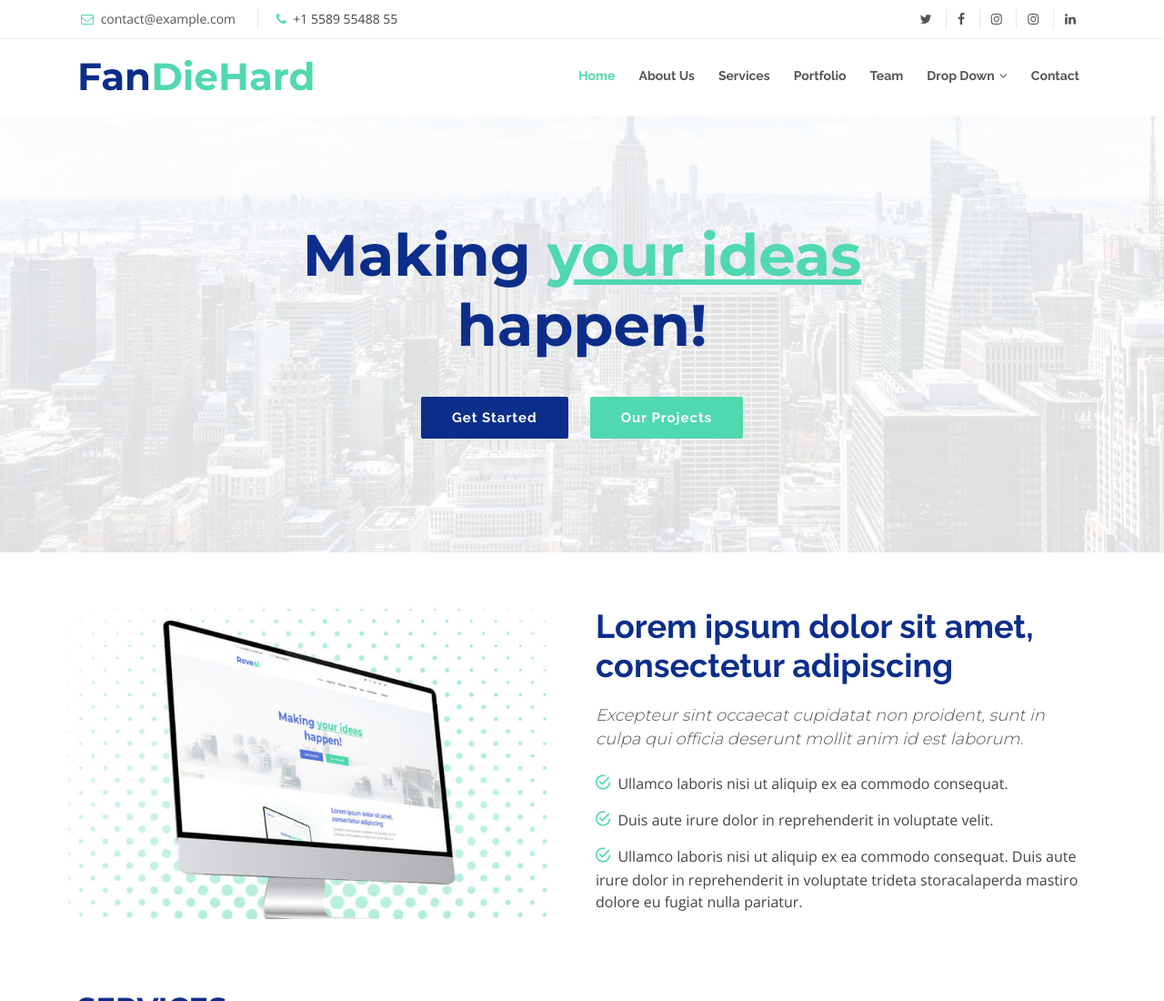
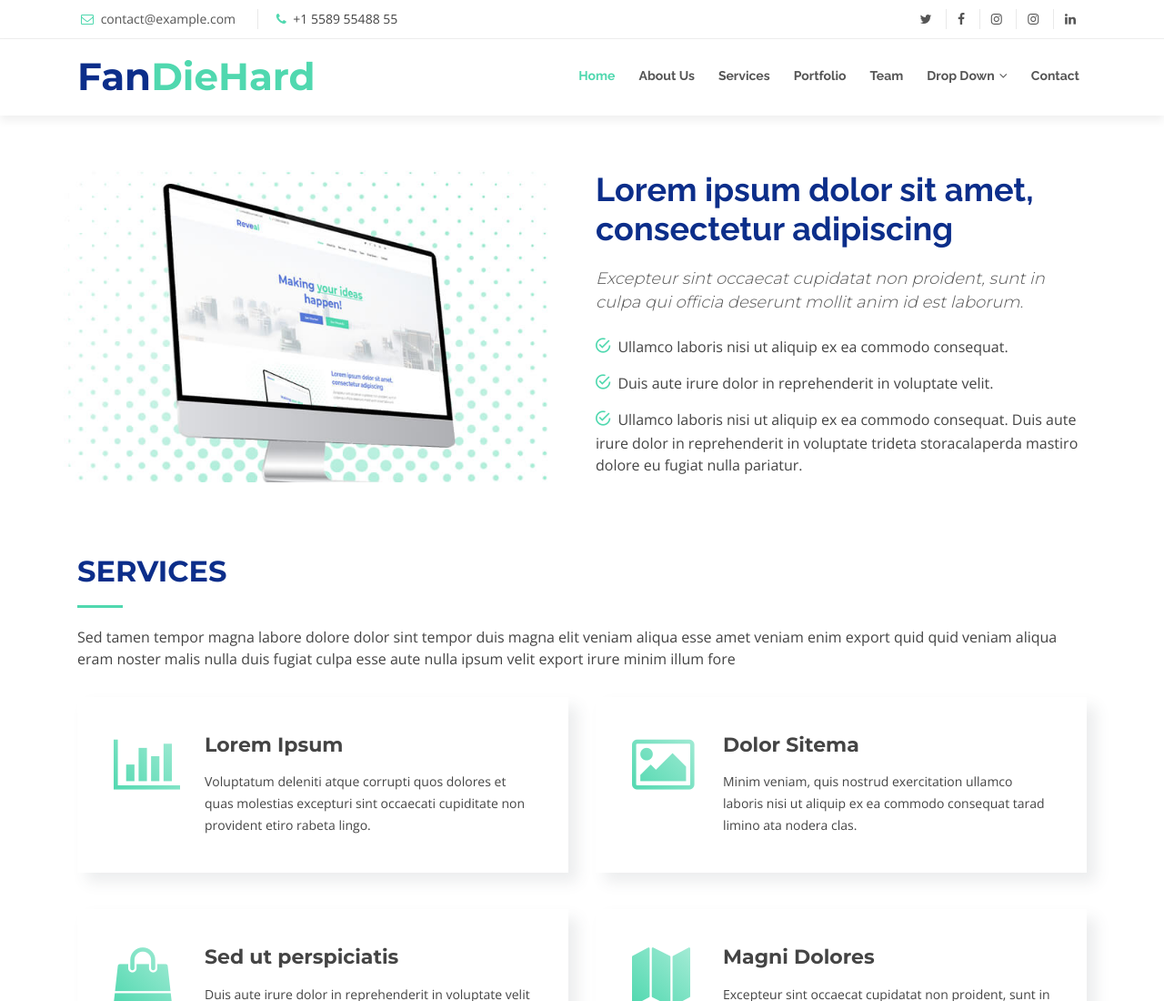
Before and after one commit to TBrosOfficial/tbrosofficial.github.io, a plain HTML site: page index.html in a window 1280 px wide. Shown: the top 1100 px of the page at 91% size. Drawn offline with nearby package versions, Linux system fonts and the light colour scheme; some packages are replaced by stand-ins of ours; files whose address does not match are found by name.

Commit message:
Update index.html

```diff
--- a/index.html
+++ b/index.html
@@ -93,26 +93,7 @@
   <!--==========================
     Intro Section
   ============================-->
-  <section id="intro">
 
-    <div class="intro-content">
-      <h2>Making <span>your ideas</span><br>happen!</h2>
-      <div>
-        <a href="#about" class="btn-get-started scrollto">Get Started</a>
-        <a href="#portfolio" class="btn-projects scrollto">Our Projects</a>
-      </div>
-    </div>
-
-    <div id="intro-carousel" class="owl-carousel" >
-      <div class="item" style="background-image: url('img/intro-carousel/1.jpg');"></div>
-      <div class="item" style="background-image: url('img/intro-carousel/2.jpg');"></div>
-      <div class="item" style="background-image: url('img/intro-carousel/3.jpg');"></div>
-      <div class="item" style="background-image: url('img/intro-carousel/4.jpg');"></div>
-      <div class="item" style="background-image: url('img/intro-carousel/5.jpg');"></div>
-    </div>
-
-  </section><!--intro -->
-  <main id="main">
 
     <!--==========================
       About Section
```
